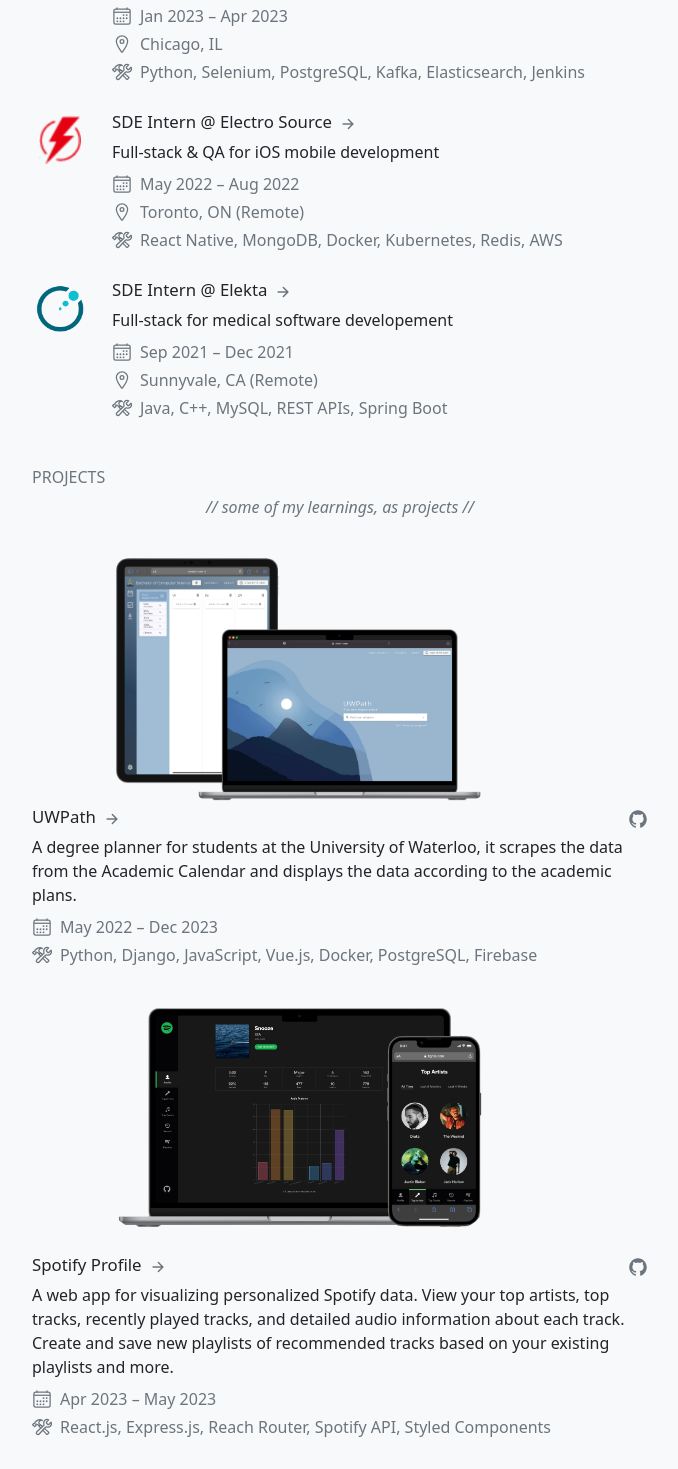
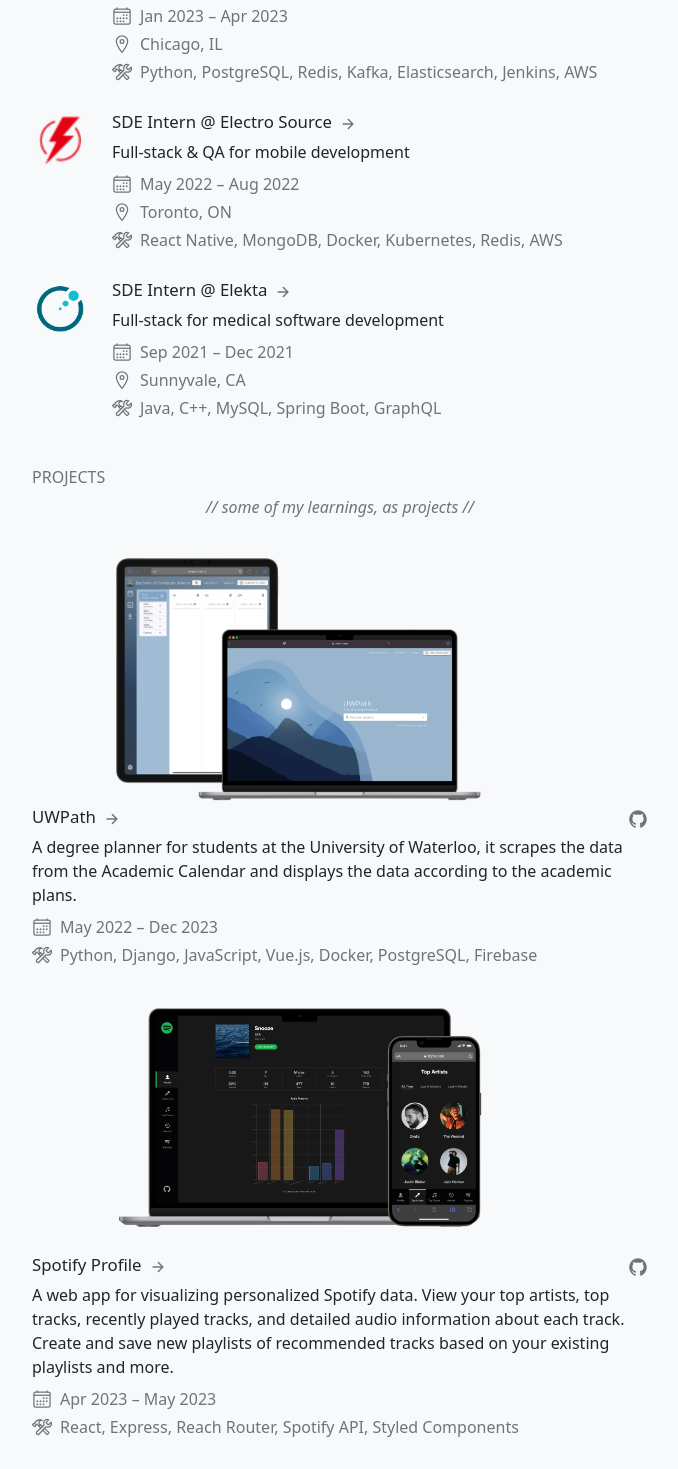
Before and after one commit to rohanxminocha/rohanxminocha.github.io, a React (Create React App) app: page / in a window 1280 px wide. Shown: the part 760-2229 px from the top of the page, without its empty margins (300-978 px from the left). Built offline with nearby package versions, Linux system fonts and the light colour scheme.

Commit message:
Add files via upload

```diff
--- a/src/App.js
+++ b/src/App.js
@@ -56,15 +56,14 @@
         logo: "logo_trustwave.png",
         logoScale: 0.95,
         link: "https://www.trustwave.com/en-us/",
-        skills: "Python, Selenium, PostgreSQL, Kafka, Elasticsearch, Jenkins",
+        skills: "Python, PostgreSQL, Redis, Kafka, Elasticsearch, Jenkins, AWS",
     },
     {
         company: "Electro Source",
         title: "Software Developer Intern",
         titleShort: "SDE Intern",
-        description: "Full-stack & QA for iOS mobile development",
+        description: "Full-stack & QA for mobile development",
         location: "Toronto, ON",
-        remote: true,
         start: new Date("May 31, 2022"),
         end: new Date("August 19, 2022"),
         logo: "logo_electrosource.png",
@@ -76,15 +75,14 @@
         company: "Elekta",
         title: "Software Developer Intern",
         titleShort: "SDE Intern",
-        description: "Full-stack for medical software developement",
+        description: "Full-stack for medical software development",
         location: "Sunnyvale, CA",
-        remote: true,
         start: new Date("September 7, 2021"),
         end: new Date("December 23, 2021"),
         logo: "logo_elekta.png",
         logoScale: 0.95,
         link: "https://www.elekta.com/",
-        skills: "Java, C++, MySQL, REST APIs, Spring Boot",
+        skills: "Java, C++, MySQL, Spring Boot, GraphQL",
     },
 ];
 
@@ -117,7 +115,7 @@
         link: "https://spotify-profile.herokuapp.com/",
         githubLink: "https://github.com/rohanxminocha/spotify-profile",
         skills:
-            "React.js, Express.js, Reach Router, Spotify API, Styled Components",
+            "React, Express, Reach Router, Spotify API, Styled Components",
         description:
             "A web app for visualizing personalized Spotify data. View your top artists, top tracks, recently played tracks, and detailed audio information about each track. Create and save new playlists of recommended tracks based on your existing playlists and more.",
         img: "spotify-profile.png",
```
Also changed, not shown: public/imgs/og.png (added), 1 other file (tests, documents, lock files or other folders).
